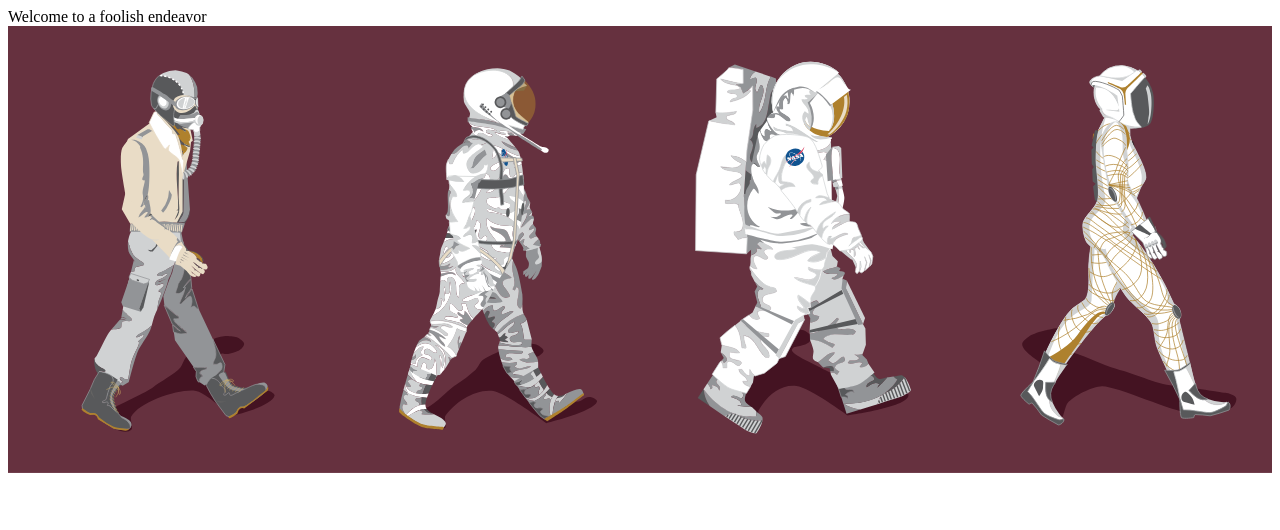
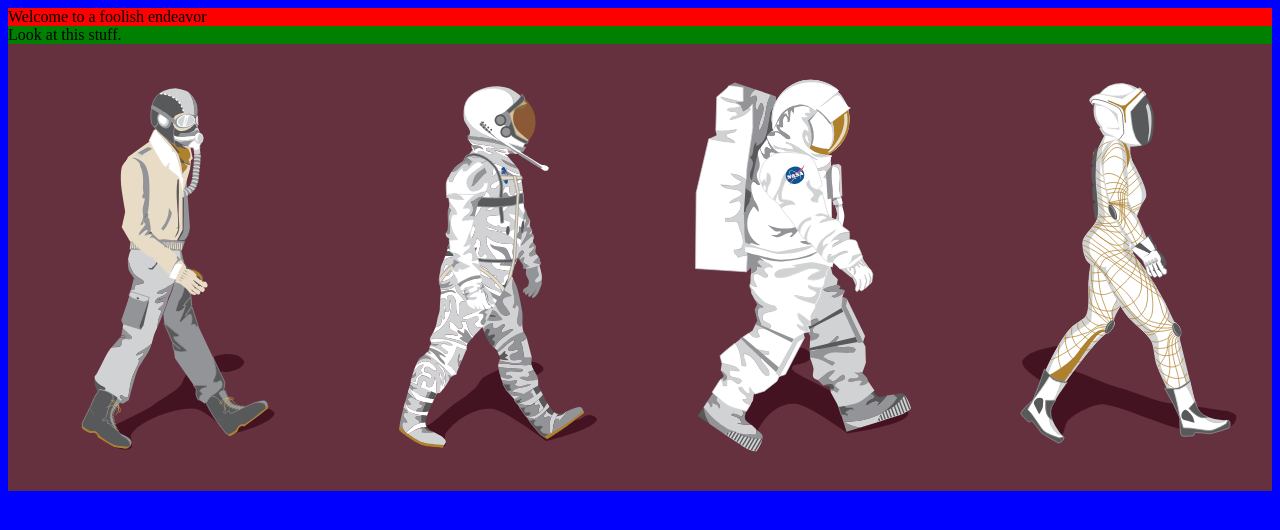
Before and after one commit to Digitalminion/DM-ng-legacy-foolish-endeavor, a website: page index.html in a window 1280 px wide. Drawn offline with nearby package versions, Linux system fonts and the light colour scheme; some packages are replaced by stand-ins of ours.

Commit message:
css
We added a css stylesheet

```diff
--- /dev/null
+++ b/assets/css/style.css
@@ -0,0 +1,5 @@
+body{background: blue;}
+
+#post{background: green;}
+.container{background: yellow;}
+.content{background: red;}
--- a/index.html
+++ b/index.html
@@ -1,9 +1,16 @@
 <html>
 <head>
+    <link rel="stylesheet" type="text/css" href="assets/css/style.css">
 </head>
 <body ng-app="foolishApp">
 
-	Welcome to a foolish endeavor
+	<div class="content container">
+    Welcome to a foolish endeavor
+    </div>
+
+    <div class="content" id="post">
+    Look at this stuff.
+    </div>
 
     <ng-view></ng-view>
 
```
